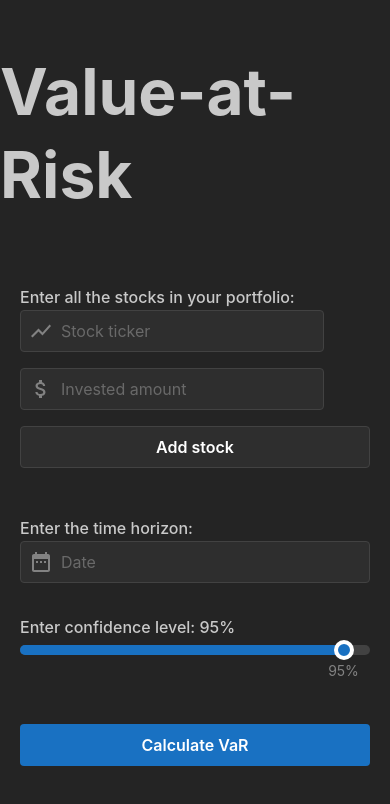
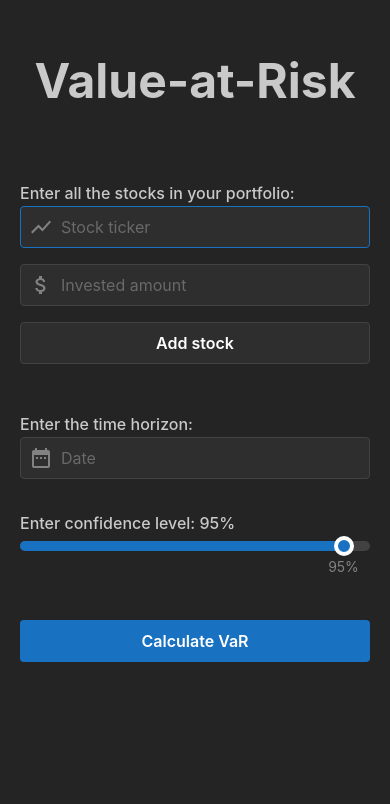
Before and after one commit to mairovitzmario/value-at-risk, a React (Vite) app in the folder frontend/: page / in a window 390 px wide. Shown: the top 804 px of the page. Built offline with nearby package versions, Linux system fonts and the light colour scheme.

Commit message:
fully responsive

```diff
--- a/frontend/src/App.jsx
+++ b/frontend/src/App.jsx
@@ -11,15 +11,19 @@ import StocksForm from './components/StocksForm/StocksForm';
 import { useStocks } from './contexts/StocksContext';
 import { fetchVaRCalculation } from './utils/fetch_api';
 import ShowResults from './components/ShowResults/ShowResults';
+import { useViewportSize } from '@mantine/hooks';
 
 
 function App() {
 
-  const { stocks, resetStocks } = useStocks();
+  const { stocks } = useStocks();
   const [dateValue, setDateValue] = useState();
   const [confidenceLevel, setConfidenceLevel] = useState(95);
 
-  const processData = () => {
+  const { width } = useViewportSize();
+
+
+  const parseDataToPayload = () => {
     const stockTickers = stocks.map(stock => stock.ticker);
     let stockAmounts = stocks.map(stock => parseFloat(stock.amount));
     const initial_investment = stockAmounts.reduce((sum, amount) => sum + amount, 0);
@@ -35,7 +39,7 @@ function App() {
       "initial_investment": initial_investment,
       "confidence_level": confidence_level
     }
-
+    console.log(payload)
     return payload;
   }
 
@@ -44,8 +48,7 @@ function App() {
     <MantineProvider theme={{ colorScheme: 'dark' }} forceColorScheme='dark' withGlobalStyles withNormalizeCSS>
       <div className='wrapper'>
 
-
-        <Title order={1} size={'4rem'}>Value-at-Risk</Title>
+        <Title order={1} size={width < 450 ? '3rem' : '4rem'}>Value-at-Risk</Title>
 
         <Space h='xl' />
 
@@ -83,7 +86,7 @@ function App() {
           <Space h='xl' />
           <Space h='xl' />
 
-          <ShowResults payload={processData()} />
+          <ShowResults payload={parseDataToPayload()} />
         </form>
 
       </div>
--- a/frontend/src/components/ShowResults/ShowResults.jsx
+++ b/frontend/src/components/ShowResults/ShowResults.jsx
@@ -6,6 +6,7 @@ import { fetchVaRCalculation } from '../../utils/fetch_api';
 function ShowResults({ payload }) {
     const [opened, { open, close }] = useDisclosure(false);
     const [results, setResults] = useState();
+    const [isError, setIsError] = useState(false);
 
     useEffect(() => {
         const fetchData = async () => {
@@ -18,6 +19,7 @@ function ShowResults({ payload }) {
                     setResults(data);
                 } catch (error) {
                     console.error('Error fetching VaR calculation:', error);
+                    setIsError(true);
                 }
             }
         };
@@ -45,16 +47,23 @@ function ShowResults({ payload }) {
         <>
             <Space h='md' />
             <Title order={2} size={'2rem'}>Historical VaR</Title>
-            <Text>{results?.historical?.absolute ? `-\$${results.historical.absolute.toFixed(2)} or -${results.historical.relative.toFixed(2)}% of your portfolio` : 'Data not available'}</Text>
+            <Text>{`-\$${results.historical.absolute.toFixed(2)} or -${results.historical.relative.toFixed(2)}% of your portfolio`}</Text>
 
             <Space h='xl' />
             <Title order={2} size={'2rem'}>Parametric VaR</Title>
-            <Text>{results?.historical?.absolute ? `-\$${results.parametric.absolute.toFixed(2)} or -${results.parametric.relative.toFixed(2)}% of your portfolio` : 'Data not available'}</Text>
+            <Text>{`-\$${results.parametric.absolute.toFixed(2)} or -${results.parametric.relative.toFixed(2)}% of your portfolio`}</Text>
             <Space h='xl' />
             <Title order={2} size={'2rem'}>Monte-Carlo VaR</Title>
-            <Text>{results?.historical?.absolute ? `-\$${results.monte_carlo.absolute.toFixed(2)} or -${results.monte_carlo.relative.toFixed(2)}% of your portfolio` : 'Data not available'}</Text>
+            <Text>{`-\$${results.monte_carlo.absolute.toFixed(2)} or -${results.monte_carlo.relative.toFixed(2)}% of your portfolio`}</Text>
             <Space h='md' />
         </>
+    )
+
+    const ErrorModal = () => (
+        <>
+
+        </>
+
     )
 
     return (
--- a/frontend/src/components/StocksForm/StocksForm.jsx
+++ b/frontend/src/components/StocksForm/StocksForm.jsx
@@ -7,6 +7,8 @@ import AttachMoneyIcon from '@mui/icons-material/AttachMoney';
 import { useStocks } from '../../contexts/StocksContext';
 import useComponentWidth from '../../hooks/useComponentWidth';
 import { fetchTickerValidation } from '../../utils/fetch_api';
+import { useViewportSize } from '@mantine/hooks';
+import React from 'react';
 
 
 
@@ -15,8 +17,18 @@ function StocksForm() {
   const [stockTicker, setStockTicker] = useState('')
   const [stockAmount, setStockAmount] = useState('')
 
+  const { width } = useViewportSize();
+  const tickerInputRef = useRef(null);
+
+  useEffect(() => {
+    if (stockTicker === '') {
+      tickerInputRef.current.focus();
+    }
+  }, [stockTicker]);
+
   function onStockAdd() {
     const newStock = { 'ticker': stockTicker, 'amount': stockAmount }
+
     addStock(newStock);
     setStockTicker('');
     setStockAmount('');
@@ -37,6 +49,8 @@ function StocksForm() {
             <Group justify='space-between'>
 
               <TextInput
+                miw={width < 530 ? '100%' : 'auto'}
+                ref={tickerInputRef}
                 value={stockTicker}
                 onChange={(event) => setStockTicker(event.currentTarget.value)}
                 size="md"
@@ -45,6 +59,7 @@ function StocksForm() {
               />
 
               <NumberInput
+                miw={width < 530 ? '100%' : 'auto'}
                 value={stockAmount}
                 onChange={setStockAmount}
                 placeholder="Invested amount"
```
